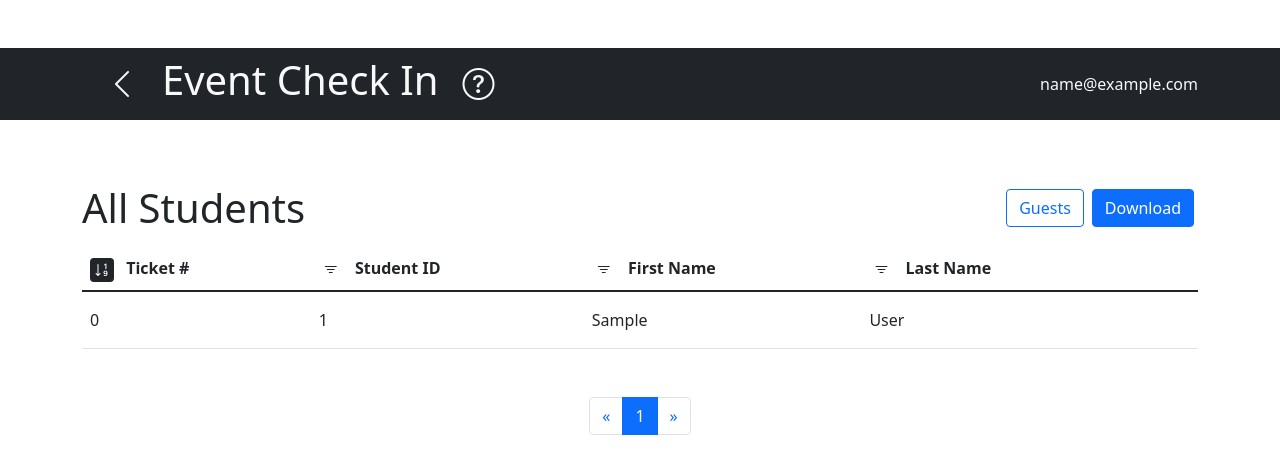
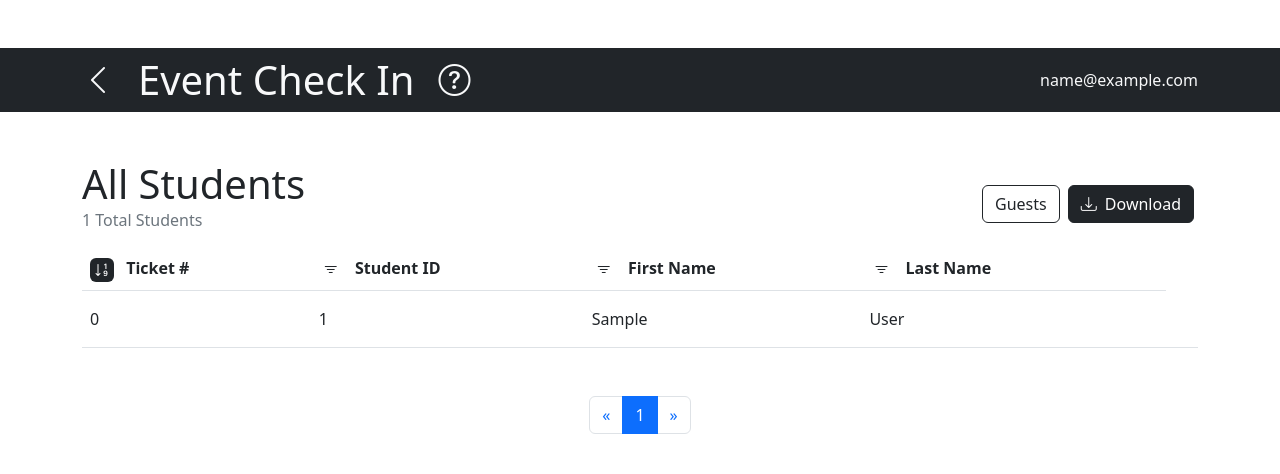
Before and after one commit to Platinum-Analytics/event-check-in, a Flask app: page /attendees in a window 1280 px wide. Shown: the top 474 px of the page. Run offline with Flask 2, Linux system fonts and the light colour scheme; the visitor is signed in with stand-in values (Sample User, id 1); data comes from the database, SQL or seed files in the repository; data that the repository does not hold is empty.

Commit message:
Changed CSV download format Changed buttons to black Modify root directory redirection Add icon to download button

```diff
--- a/eventCheckIn/mainControllers.py
+++ b/eventCheckIn/mainControllers.py
@@ -10,7 +10,9 @@ from .scripts import checkString, checkInt, checkBool, checkCash
 
 
 def index():
-    return redirect(url_for("main.home"))
+    if current_user.is_active:
+        return redirect(url_for("main.home"))
+    return redirect(url_for("main.login"))
 
 
 def login():
@@ -210,7 +212,7 @@ def attendees():
     listEnd = chunkSize * page
 
     return render_template("main/attendees.html", group=group[listEnd - chunkSize:listEnd], chunks=chunks,
-                           guests=guests)
+                           guests=guests, total_results=len(group))
 
 
 @fresh_login_required
--- a/eventCheckIn/ui/templates/base.html
+++ b/eventCheckIn/ui/templates/base.html
@@ -8,10 +8,14 @@
     <meta name="viewport" content="width=device-width,initial-scale=1"/>
 
     {# Favicon #}
-    <link rel="apple-touch-icon" sizes="180x180" href="{{ url_for("static", filename="favicon/apple-touch-icon.png") }}">
-    <link rel="icon" type="image/png" sizes="32x32" href="{{ url_for("static", filename="favicon/favicon-32x32.png") }}">
-    <link rel="icon" type="image/png" sizes="192x192" href="{{ url_for("static", filename="favicon/android-chrome-192x192.png") }}">
-    <link rel="icon" type="image/png" sizes="16x16" href="{{ url_for("static", filename="favicon/favicon-16x16.png") }}">
+    <link rel="apple-touch-icon" sizes="180x180"
+          href="{{ url_for("static", filename="favicon/apple-touch-icon.png") }}">
+    <link rel="icon" type="image/png" sizes="32x32"
+          href="{{ url_for("static", filename="favicon/favicon-32x32.png") }}">
+    <link rel="icon" type="image/png" sizes="192x192"
+          href="{{ url_for("static", filename="favicon/android-chrome-192x192.png") }}">
+    <link rel="icon" type="image/png" sizes="16x16"
+          href="{{ url_for("static", filename="favicon/favicon-16x16.png") }}">
     <link rel="manifest" href="{{ url_for("static", filename="favicon/site.webmanifest") }}">
     <link rel="mask-icon" href="{{ url_for("static", filename="favicon/safari-pinned-tab.svg") }}" color="#ad7b00">
     <link rel="shortcut icon" href="{{ url_for("static", filename="favicon/favicon.ico") }}">
@@ -23,15 +27,14 @@
     <meta name="theme-color" content="#000000">
 
     {# Bootstrap and Bootstrap Icons #}
-    <link href="https://cdn.jsdelivr.net/npm/bootstrap@5.1.3/dist/css/bootstrap.min.css" rel="stylesheet"
-          integrity="sha384-1BmE4kWBq78iYhFldvKuhfTAU6auU8tT94WrHftjDbrCEXSU1oBoqyl2QvZ6jIW3" crossorigin="anonymous">
+    <link href="https://cdn.jsdelivr.net/npm/bootstrap@5.2.0-beta1/dist/css/bootstrap.min.css" rel="stylesheet"
+          integrity="sha384-0evHe/X+R7YkIZDRvuzKMRqM+OrBnVFBL6DOitfPri4tjfHxaWutUpFmBp4vmVor" crossorigin="anonymous">
     <link rel="stylesheet" href="https://cdn.jsdelivr.net/npm/bootstrap-icons@1.8.1/font/bootstrap-icons.css">
 
     {# Bootstrap JS and JQuery #}
-    <script src="https://cdn.jsdelivr.net/npm/bootstrap@5.1.3/dist/js/bootstrap.bundle.min.js"
-            integrity="sha384-ka7Sk0Gln4gmtz2MlQnikT1wXgYsOg+OMhuP+IlRH9sENBO0LRn5q+8nbTov4+1p"
-            crossorigin="anonymous">
-    </script>
+    <script src="https://cdn.jsdelivr.net/npm/bootstrap@5.2.0-beta1/dist/js/bootstrap.bundle.min.js"
+            integrity="sha384-pprn3073KE6tl6bjs2QrFaJGz5/SUsLqktiwsUTF55Jfv3qYSDhgCecCxMW52nD2"
+            crossorigin="anonymous"></script>
     <script src="https://ajax.googleapis.com/ajax/libs/jquery/3.6.0/jquery.min.js"></script>
 
 </head>
@@ -52,16 +55,16 @@
 
 <section class="bg-dark text-light mt-5">
     <div class="container ">
-        <div class="d-flex justify-content-between align-items-center">
+        <div class="d-flex justify-content-between align-items-center justify-content-center">
             <div class="d-flex align-items-center">
                 {% if request.path != "/home" and not (request.path == "/login" and not current_user.is_active) %}
-                    <a href="{{ url_for("main.home") }}" class="p-0 mx-4 fs-2">
+                    <a href="{{ url_for("main.home") }}" class="p-0 me-4 fs-2">
                         <i class="bi bi-chevron-left text-light"></i>
                     </a>
                 {% endif %}
-                <p class="h1 py-2">Event Check In</p>
-                <a href="{{ url_for("main.helpPage") }}" class="p-0 mx-4 fs-2">
-                    <i class="bi bi-question-circle text-light"></i>
+                <p class="h1 py-2 m-0">Event Check In</p>
+                <a href="{{ url_for("main.helpPage") }}" class="">
+                    <i class="bi bi-question-circle text-light p-0 mx-4 fs-2"></i>
                 </a>
             </div>
             <p class="m-0 d-none d-md-block">{{ current_user.email if current_user.is_active else "" }} </p>
--- a/eventCheckIn/ui/templates/main/attendees/students.html
+++ b/eventCheckIn/ui/templates/main/attendees/students.html
@@ -9,11 +9,17 @@
     <section class="my-5">
         <div class="container">
             <div class="d-flex justify-content-between align-items-center">
-                <p class="h1 my-3">All Students</p>
+                <div class="d-flex flex-column mb-3">
+                    <p class="h1 m-0">All Students</p>
+                    <p class="text-muted m-0">{{ total_results }} Total Student{{ "s" if total_results != "1" else "" }}</p>
+                </div>
                 <div class="d-flex">
                     <a href="{{ url_for("main.attendees", guests=true) }}"
-                       class="btn btn-outline-primary mx-1">Guests</a>
-                    <a href="{{ url_for("action.download", group="all") }}" class="btn btn-primary mx-1">Download</a>
+                       class="btn btn-outline-dark mx-1">Guests</a>
+                    <a href="{{ url_for("action.download", group="all") }}" class="btn btn-dark mx-1">
+                        <i class="bi bi-download me-0 me-md-1"></i>
+                        <span class="d-none d-md-inline">Download</span>
+                    </a>
                 </div>
             </div>
 
@@ -49,7 +55,6 @@
 
                         Last <span class="d-none d-md-inline"> Name</span>
                     </th>
-                    <th></th>
                     <th></th>
                 </tr>
                 </thead>
@@ -278,7 +283,7 @@
                                 <button class="btn btn-outline-secondary" data-bs-dismiss="modal">
                                     Close
                                 </button>
-                                <button class="btn btn-primary" data-bs-toggle="modal"
+                                <button class="btn btn-dark" data-bs-toggle="modal"
                                         data-bs-target="#modal-{{ i.school_id }}">
                                     Return
                                 </button>
--- a/eventCheckIn/ui/templates/main/login.html
+++ b/eventCheckIn/ui/templates/main/login.html
@@ -25,7 +25,7 @@
 
                 </div>
                 <div>
-                    <button class="btn btn-outline-primary" type="submit">Log In</button>
+                    <button class="btn btn-outline-dark" type="submit">Log In</button>
                 </div>
             </form>
         </div>
--- a/eventCheckIn/ui/templates/main/register.html
+++ b/eventCheckIn/ui/templates/main/register.html
@@ -23,7 +23,7 @@
                     {{ form.confirmPassword(class="form-control") }}
                 </div>
                 <div>
-                    <button class="btn btn-outline-primary" type="submit">Register</button>
+                    <button class="btn btn-outline-dark" type="submit">Register</button>
                 </div>
             </form>
         </div>
--- a/eventCheckIn/ui/templates/main/search.html
+++ b/eventCheckIn/ui/templates/main/search.html
@@ -13,7 +13,7 @@
                 <div class="form-group">
                     <div class="input-group">
                         {{ form.query(class="form-control", id="search") }}
-                        <input class="btn btn-outline-primary" type="submit" value="Search">
+                        <input class="btn btn-outline-dark" type="submit" value="Search">
                     </div>
                     {% if total_results %}
                         <small class="form-text text-muted" id="searchResults">
@@ -148,7 +148,7 @@
                             Close
                         </button>
                         <a href="{{ url_for("action.log", id_=i.id, group="student") }}" type="button"
-                           class="btn btn-primary">Check {{ "Out" if i.checked_in else "In" }}</a>
+                           class="btn btn-dark">Check {{ "Out" if i.checked_in else "In" }}</a>
                     </div>
                 </div>
             </div>
@@ -202,7 +202,7 @@
                             Close
                         </button>
                         <a href="{{ url_for("action.log", id_=j.id, group="guest") }}" type="button"
-                           class="btn btn-primary">Check {{ "Out" if j.checked_in else "In" }}</a>
+                           class="btn btn-dark">Check {{ "Out" if j.checked_in else "In" }}</a>
                     </div>
                 </div>
             </div>
--- a/eventCheckIn/ui/templates/main/settings.html
+++ b/eventCheckIn/ui/templates/main/settings.html
@@ -56,7 +56,7 @@
                             {{ form.confirmNewPassword(class="form-control") }}
                         </div>
                         <div class="mb-2">
-                            <button class="btn btn-outline-primary" type="submit">Change Password</button>
+                            <button class="btn btn-outline-dark" type="submit">Change Password</button>
                         </div>
                     </form>
                 </div>
--- a/eventCheckIn/ui/templates/main/upload.html
+++ b/eventCheckIn/ui/templates/main/upload.html
@@ -12,7 +12,7 @@
                 {{ form.hidden_tag() }}
                 <div class="input-group">
                     {{ form.csvData(class="form-control") }}
-                    <input class="btn btn-outline-primary" type="submit" value="Upload">
+                    <input class="btn btn-outline-dark" type="submit" value="Upload">
                 </div>
             </form>
         </div>
--- a/eventCheckIn/ui/templates/password/forgotPass.html
+++ b/eventCheckIn/ui/templates/password/forgotPass.html
@@ -16,7 +16,7 @@
                     <small class="form-label text-muted">A password reset form will be sent to the email associated with your account</small>
                 </div>
                 <div>
-                    <button class="btn btn-outline-primary" type="submit">Send Email</button>
+                    <button class="btn btn-outline-dark" type="submit">Send Email</button>
                 </div>
             </form>
         </div>
--- a/eventCheckIn/ui/templates/password/reauthenticate.html
+++ b/eventCheckIn/ui/templates/password/reauthenticate.html
@@ -15,7 +15,7 @@
                     {{ form.password(class="form-control") }}
                 </div>
                 <div>
-                    <button class="btn btn-outline-primary" type="submit">Confirm Password</button>
+                    <button class="btn btn-outline-dark" type="submit">Confirm Password</button>
                 </div>
             </form>
         </div>
--- a/eventCheckIn/ui/templates/password/resetPass.html
+++ b/eventCheckIn/ui/templates/password/resetPass.html
@@ -19,7 +19,7 @@
                     {{ form.confirmNewPassword(class="form-control") }}
                 </div>
                 <div>
-                    <button class="btn btn-outline-primary" type="submit">Send Email</button>
+                    <button class="btn btn-outline-dark" type="submit">Send Email</button>
                 </div>
             </form>
         </div>
```
Also changed, not shown: eventCheckIn/actionControllers.py (+8 -3 lines), eventCheckIn/ui/templates/main/attendees/guests.html (+11 -4 lines).
